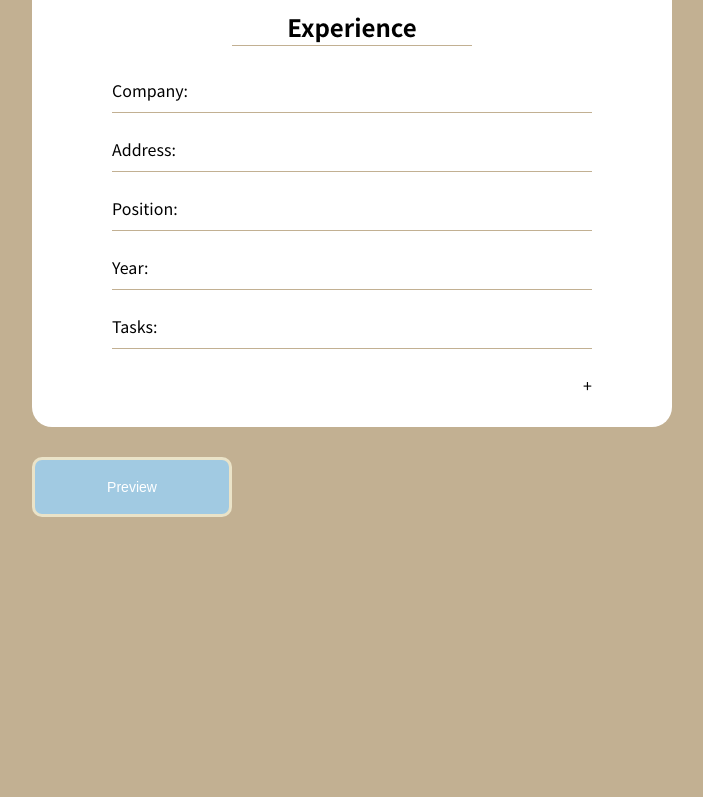
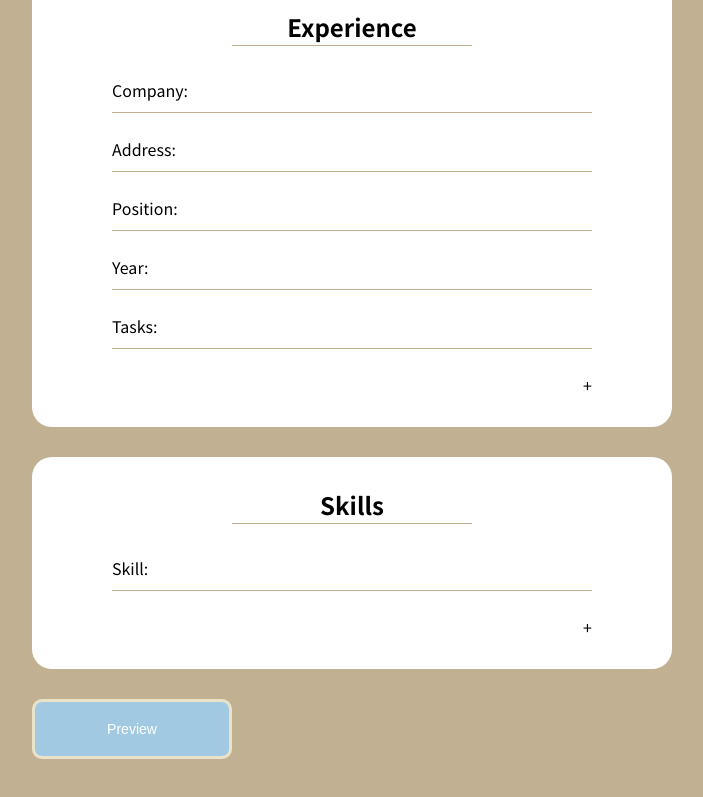
Before and after one commit to liampc/resume-maker, a React (Create React App) app: page / in a window 1280 px wide. Shown: the part 1081-1878 px from the top of the page, without its empty margins (416-1119 px from the left). Before the commit the page ends 1726 px from the top, so only its background shows below. Built offline with nearby package versions, Linux system fonts and the light colour scheme.

Commit message:
add skills section

```diff
--- a/src/components/main/Main.js
+++ b/src/components/main/Main.js
@@ -5,6 +5,7 @@ import './_main.scss'
 import Contact from './Contact'
 import Education from './Education'
 import Experience from './Experience'
+import Skills from './Skills'
 import Preview from './Preview'
 
 
@@ -18,7 +19,9 @@ class Main extends Component {
                 Education: [],
                 AllEducation: [],
                 Experience: [],
-                AllExperience: []
+                AllExperience: [],
+                Skills: [],
+                AllSkills: []
 
             }
 
@@ -195,6 +198,14 @@ class Main extends Component {
                         handleUpdate={this.handleUpdate}
                     />
 
+                    <Skills
+                        header={'Skills'}
+                        handleChange={this.handleChange}
+                        value={this.state.Skills}
+                        handleClick={this.handleClick}
+                        handleUpdate={this.handleUpdate}
+                    />
+
 
                     <button className="button to-hide" onClick={this.handleSubmit}>Preview</button>
                 </form>
--- a/src/components/main/Preview.js
+++ b/src/components/main/Preview.js
@@ -3,7 +3,7 @@ import uniqid from 'uniqid'
 
 function Preview(props){
 
-    let {Contact, Education, AllEducation, Experience, AllExperience} = props.data
+    let {Contact, Education, AllEducation, Experience, AllExperience, Skills, AllSkills} = props.data
 
 
     return (
@@ -71,7 +71,25 @@ function Preview(props){
                      {Experience.length == 0 && AllExperience.length == 0 ? '' : <hr></hr>}
                 </div>
 
-
+                <div className="preview__section">
+                    <h3>{Skills.length == 0 && AllSkills.length == 0 ? '' : 'Skills'}</h3>
+                    {AllSkills.map((item, index) => {
+                        if (item.Skill){
+                            return <div key={uniqid()} className="preview__card">
+                                <span
+                                    onClick={(e) => props.handleDelete(e, index, 'Skills')}
+                                    className="preview__update hide"> Delete
+                                </span>
+                                <span
+                                    onClick={(e) => props.handleEdit(e, index, 'Skills')}
+                                    className="preview__update hide"> Edit
+                                </span>
+                                <p>{item.Skill}</p>
+                            </div>
+                        }
+                    })}
+                    {Skills.length == 0 && AllSkills.length == 0 ? '' : <hr></hr>}
+                </div>
 
             </div>
             <div className="preview__buttons">
--- /dev/null
+++ b/src/components/main/Skills.js
@@ -0,0 +1,24 @@
+import React from 'react'
+
+import Input from './Input'
+
+function Skills(props){
+
+    return (
+        <div id="Skills" className="card Skills to-hide">
+        <h2>{props.header}</h2>
+        <Input
+            name="Skill"
+            type="text"
+            handleChange={(e) => props.handleChange(e, props.header)}
+            value={props.value.Skill || ''}
+        />
+
+        <span onClick={() => props.handleClick(props.header)} className="add to-hide">+</span>
+        <span onClick={() => props.handleUpdate(props.header)} className="update hide">Update</span>
+    </div>
+    )
+
+}
+
+export default Skills
```
